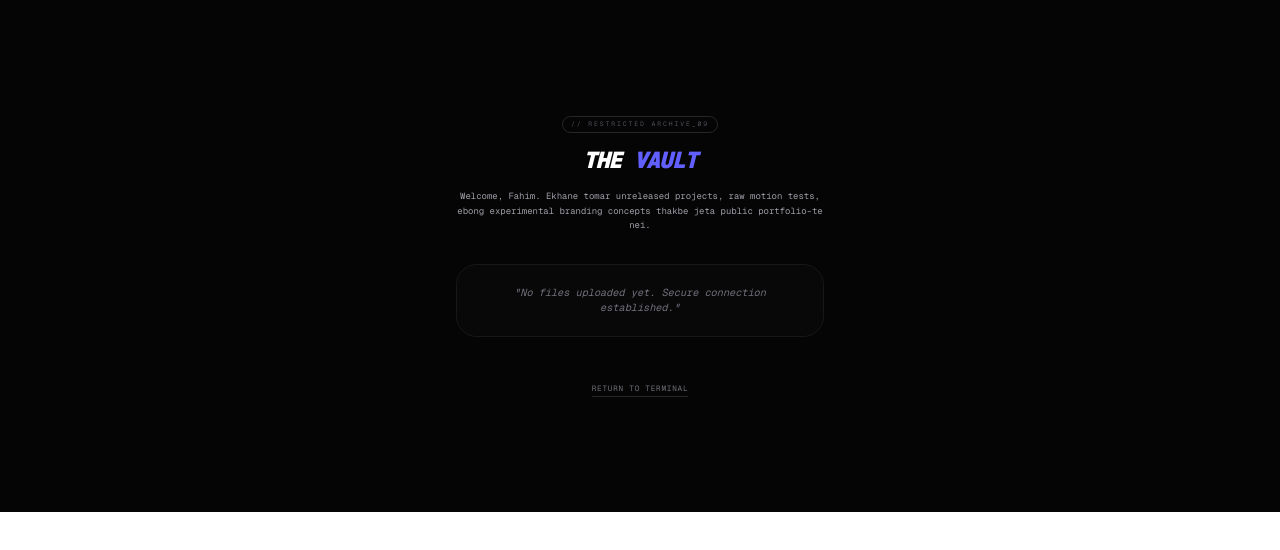
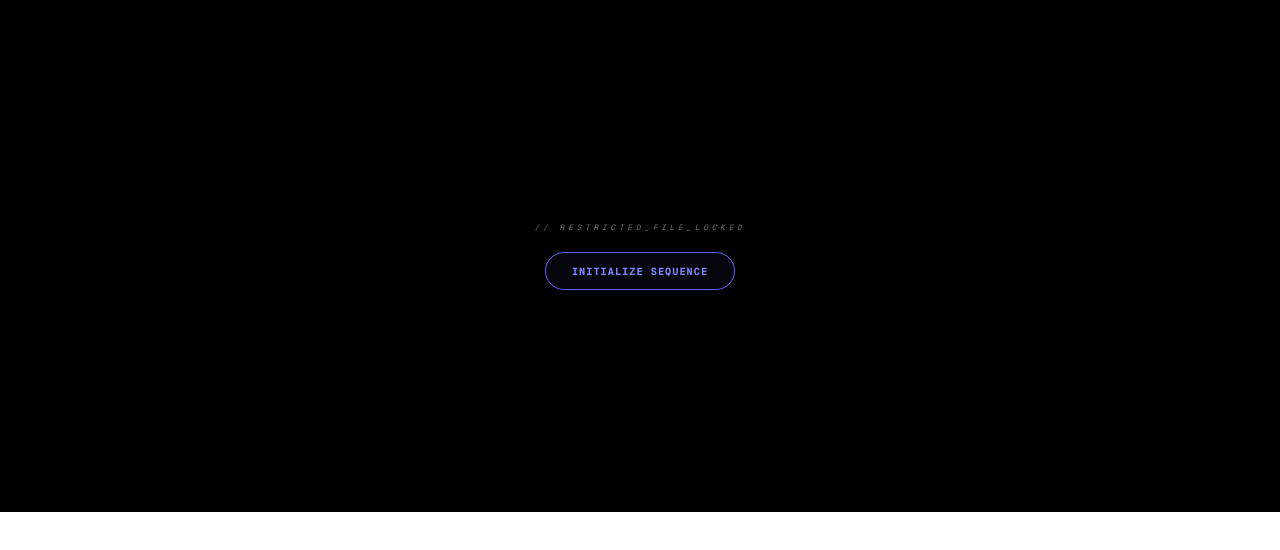
Before and after one commit to Fahim-hash/portfolio, a Next.js app: page /vault-x92 in a window 1280 px wide. Shown: the top 550 px of the page. Built offline with nearby package versions, Linux system fonts and the light colour scheme.

Commit message:
Update page.tsx

```diff
--- a/app/vault-x92/page.tsx
+++ b/app/vault-x92/page.tsx
@@ -1,43 +1,62 @@
 "use client";
-import { motion } from "framer-motion";
-import Link from "next/link";
+import { useState } from "react";
+import { motion, AnimatePresence } from "framer-motion";
+import ReactConfetti from "react-confetti"; // Terminal-e 'npm install react-confetti' koro
 
-export default function SecretVault() {
+export default function BirthdayVault() {
+  const [unlocked, setUnlocked] = useState(false);
+  const [showConfetti, setShowConfetti] = useState(false);
+
+  const handleUnlock = () => {
+    setShowConfetti(true);
+    setUnlocked(true);
+  };
+
   return (
-    <main className="min-h-screen bg-[#050505] text-zinc-500 flex flex-col items-center justify-center font-mono p-6">
-      {/* Background Glow */}
-      <div className="fixed inset-0 bg-indigo-500/5 blur-[120px] rounded-full -z-10" />
+    <main className="min-h-screen bg-black text-white flex items-center justify-center font-mono overflow-hidden">
+      {showConfetti && <ReactConfetti recycle={false} numberOfPieces={500} gravity={0.1} />}
 
+      <AnimatePresence mode="wait">
+        {!unlocked ? (
           <motion.div
-        initial={{ opacity: 0, scale: 0.95 }}
-        animate={{ opacity: 1, scale: 1 }}
-        transition={{ duration: 0.8 }}
-        className="text-center space-y-6 max-w-xl"
+            key="lock"
+            initial={{ opacity: 0 }} animate={{ opacity: 1 }} exit={{ opacity: 0 }}
+            className="text-center space-y-8"
           >
-        <div className="inline-block px-3 py-1 border border-zinc-800 rounded-full text-[10px] tracking-[0.3em] uppercase text-zinc-600">
-          // Restricted Archive_09
-        </div>
-
-        <h1 className="text-white text-4xl font-black tracking-tighter uppercase italic">
-          The <span className="text-indigo-500">Vault</span>
+            <div className="text-xs tracking-[0.5em] text-zinc-500 uppercase italic">// Restricted_File_Locked</div>
+            <motion.button
+              whileHover={{ scale: 1.05, boxShadow: "0px 0px 20px rgba(99, 102, 241, 0.4)" }}
+              whileTap={{ scale: 0.95 }}
+              onClick={handleUnlock}
+              className="px-10 py-4 border border-indigo-500 text-indigo-400 rounded-full font-bold uppercase tracking-widest bg-indigo-500/5 backdrop-blur-sm"
+            >
+              Initialize Sequence
+            </motion.button>
+          </motion.div>
+        ) : (
+          <motion.div
+            key="content"
+            initial={{ scale: 0.8, opacity: 0 }}
+            animate={{ scale: 1, opacity: 1 }}
+            className="text-center max-w-lg px-6"
+          >
+            <h1 className="text-6xl font-black italic tracking-tighter mb-4 gradient-text">
+              HBD <span className="text-indigo-500 font-outline-2">[NAME]</span>!
             </h1>
-
-        <p className="text-sm leading-relaxed text-zinc-400">
-          Welcome, Fahim. Ekhane tomar unreleased projects, raw motion tests,
-          ebong experimental branding concepts thakbe jeta public portfolio-te nei.
+            <p className="text-zinc-400 text-sm leading-relaxed mb-8">
+              "Accessing friendship archives... Connection stable.
+              Wishing you another year of cinematic adventures."
             </p>
 
-        <div className="grid grid-cols-1 gap-4 mt-12">
-           {/* Ekhane tumi tomar hidden projects-er link ba image add korte paro */}
-           <div className="p-8 border border-zinc-900 bg-zinc-900/20 rounded-[2rem] italic">
-              "No files uploaded yet. Secure connection established."
+            {/* Project Link inside Surprise */}
+            <div className="p-6 border border-zinc-900 bg-zinc-900/40 rounded-3xl">
+              <span className="text-[10px] text-indigo-500 uppercase tracking-widest">Special Project</span>
+              <h3 className="text-white mt-2">The Gift of Code</h3>
+              <a href="https://github.com/..." className="text-xs text-zinc-500 underline mt-2 block hover:text-white">View Repository</a>
             </div>
-        </div>
-
-        <Link href="/" className="mt-12 text-xs hover:text-white transition-colors uppercase tracking-widest border-b border-zinc-800 pb-1 inline-block">
-          Return to Terminal
-        </Link>
           </motion.div>
+        )}
+      </AnimatePresence>
     </main>
   );
 }
```
Lines whose indentation alone changed are shown as unchanged.
